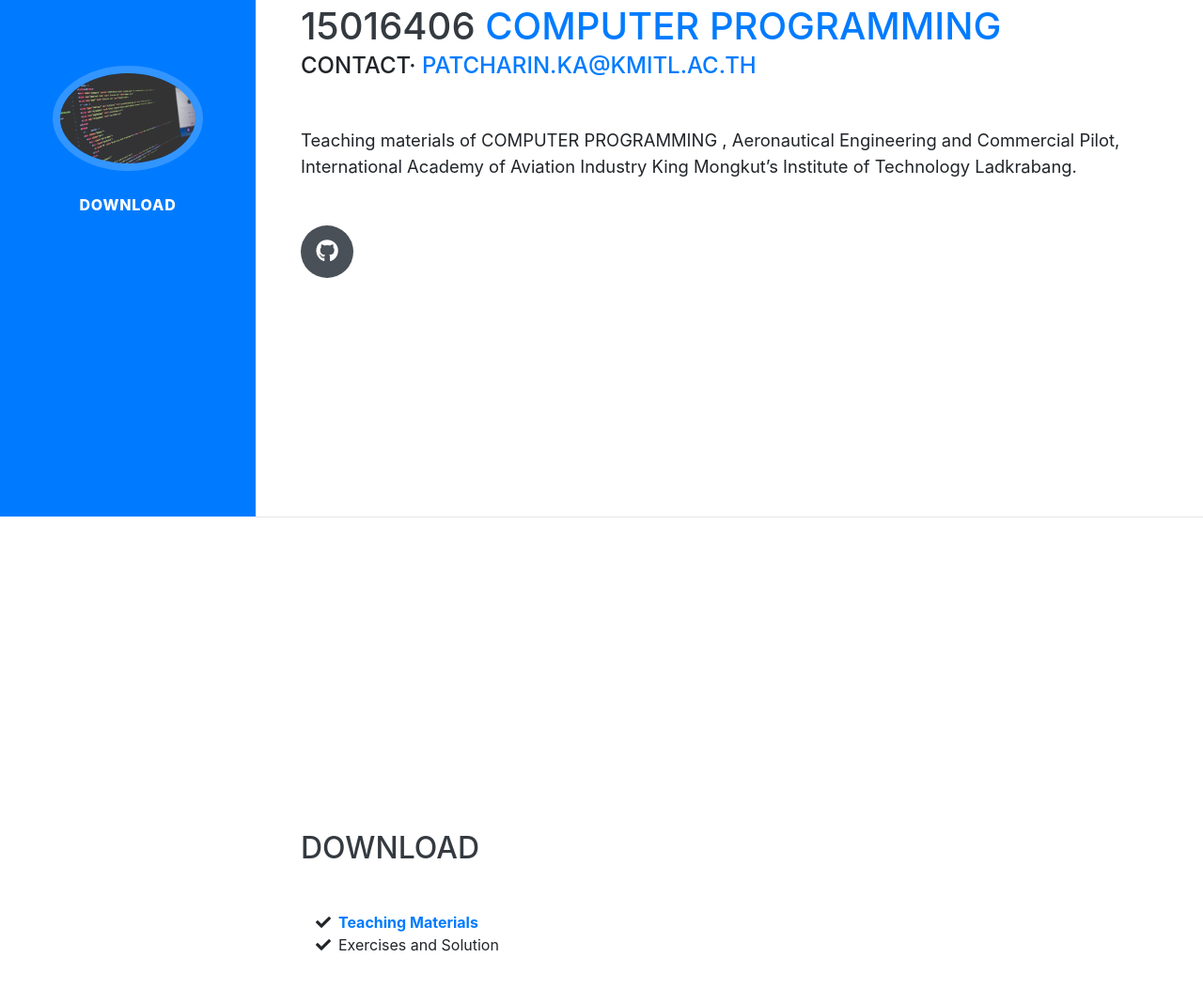
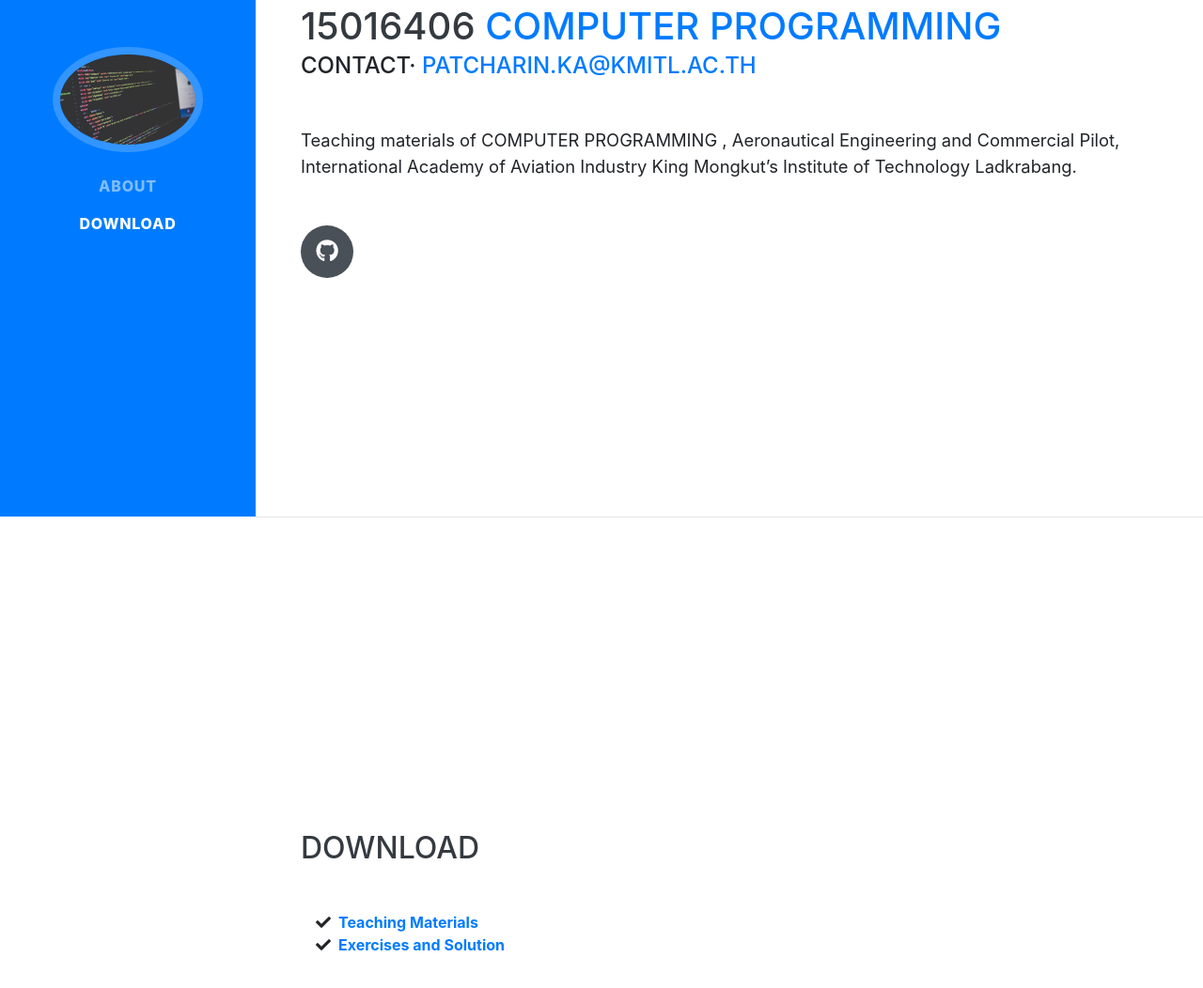
Before and after one commit to patcharinka/15016406, a website with bundled scripts: page index.html in a window 1280 px wide. Shown: the part 250-1302 px from the top of the page at 94% size. Built offline with nearby package versions, Linux system fonts and the light colour scheme; a web font is replaced by a local one.

Commit message:
Update index.html

```diff
--- a/index.html
+++ b/index.html
@@ -37,6 +37,9 @@
     </button>
     <div class="collapse navbar-collapse" id="navbarSupportedContent">
       <ul class="navbar-nav">
+          <li class="nav-item">
+              <a class="nav-link js-scroll-trigger" href="#About">About</a>
+            </li>
         <li class="nav-item">
           <a class="nav-link js-scroll-trigger" href="#skills">Download</a>
         </li>
@@ -231,7 +234,10 @@
           </li>
             <li>
               <i class="fa-li fa fa-check"></i>
-              Exercises and Solution</li>
+              <a href="https://github.com/patcharinka/15016406/blob/master/Practice.pdf?raw=true" target="_blank"><b>Exercises and Solution</b></a>
+
+
+            </li>
 
         </ul>
       </div>
```
